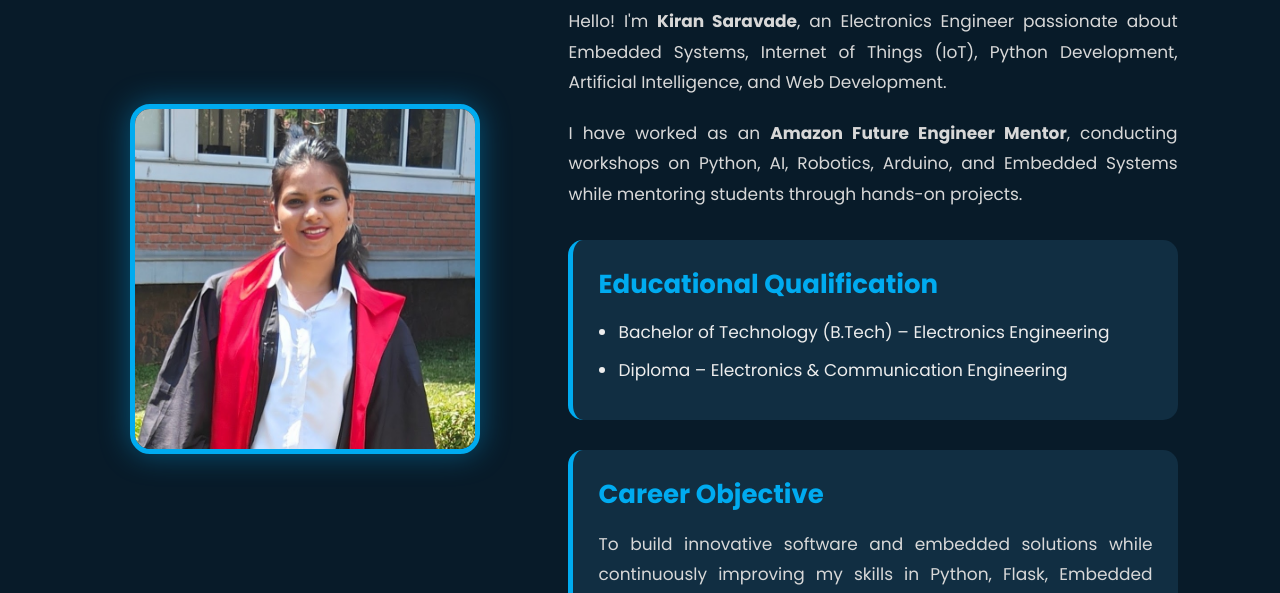
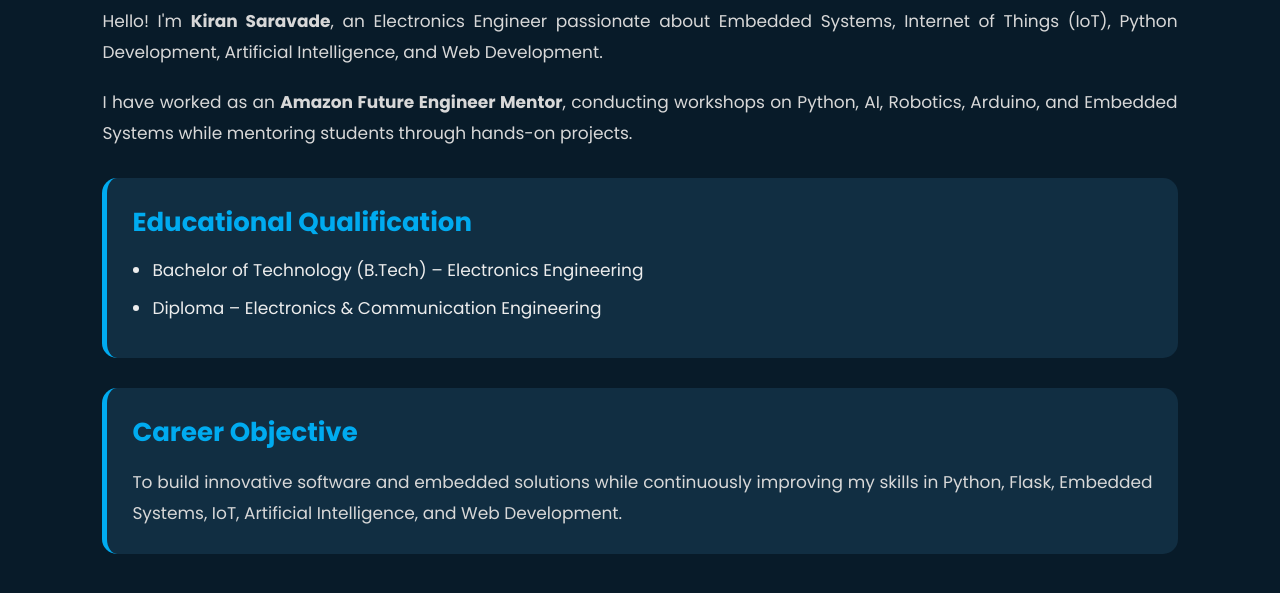
Before and after one commit to kiru-08/kiranSaravade.github.io, a plain HTML site: page about.html in a window 1280 px wide. Shown: the part 207-800 px from the top of the page. Drawn offline with Linux system fonts and the light colour scheme.

Commit message:
Remove about image section from about.html
Removed the about image section from the about page.

```diff
--- a/about.html
+++ b/about.html
@@ -50,11 +50,7 @@
 
     <section class="about">
 
-        <div class="about-image">
 
-            <img src="assets/images/profile.jpg" alt="Kiran Saravade">
-
-        </div>
 
         <div class="about-content">
 
```
